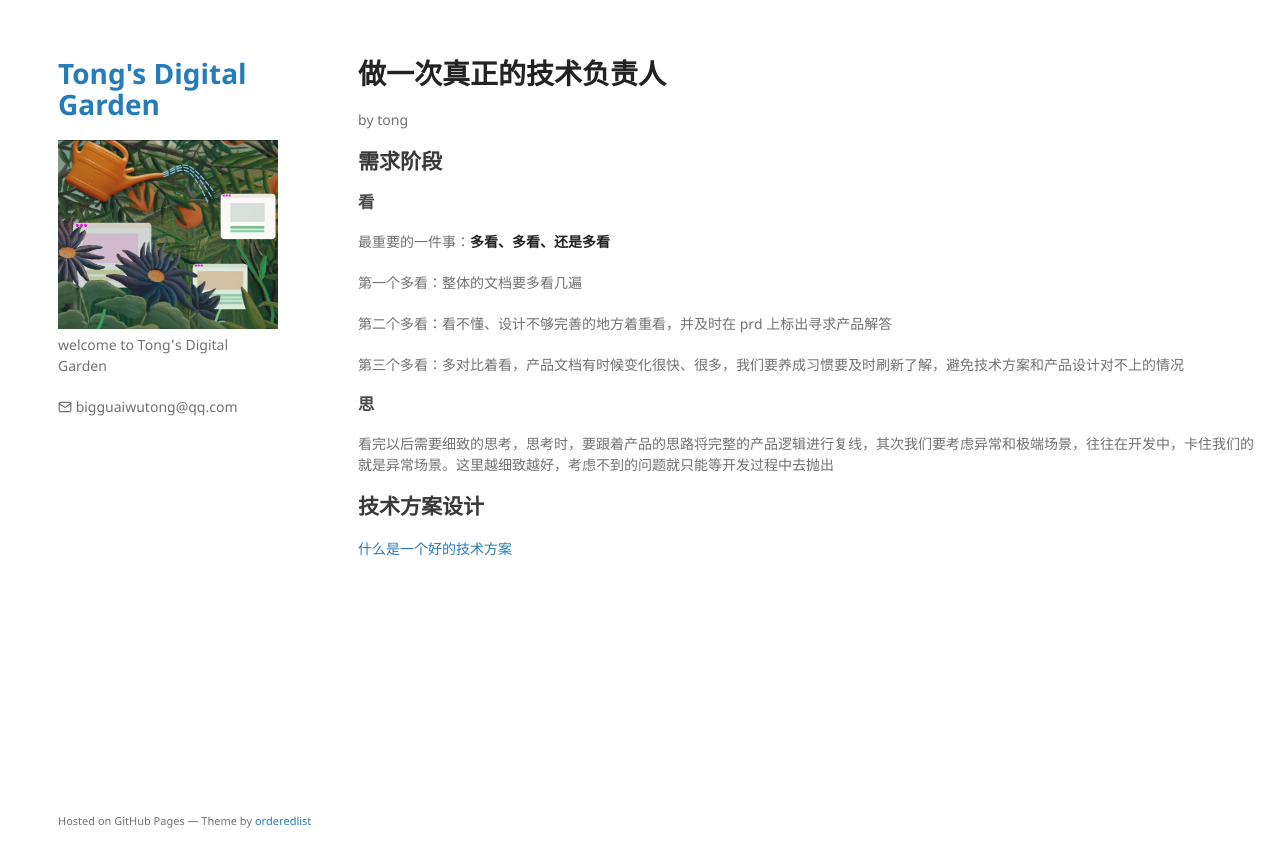
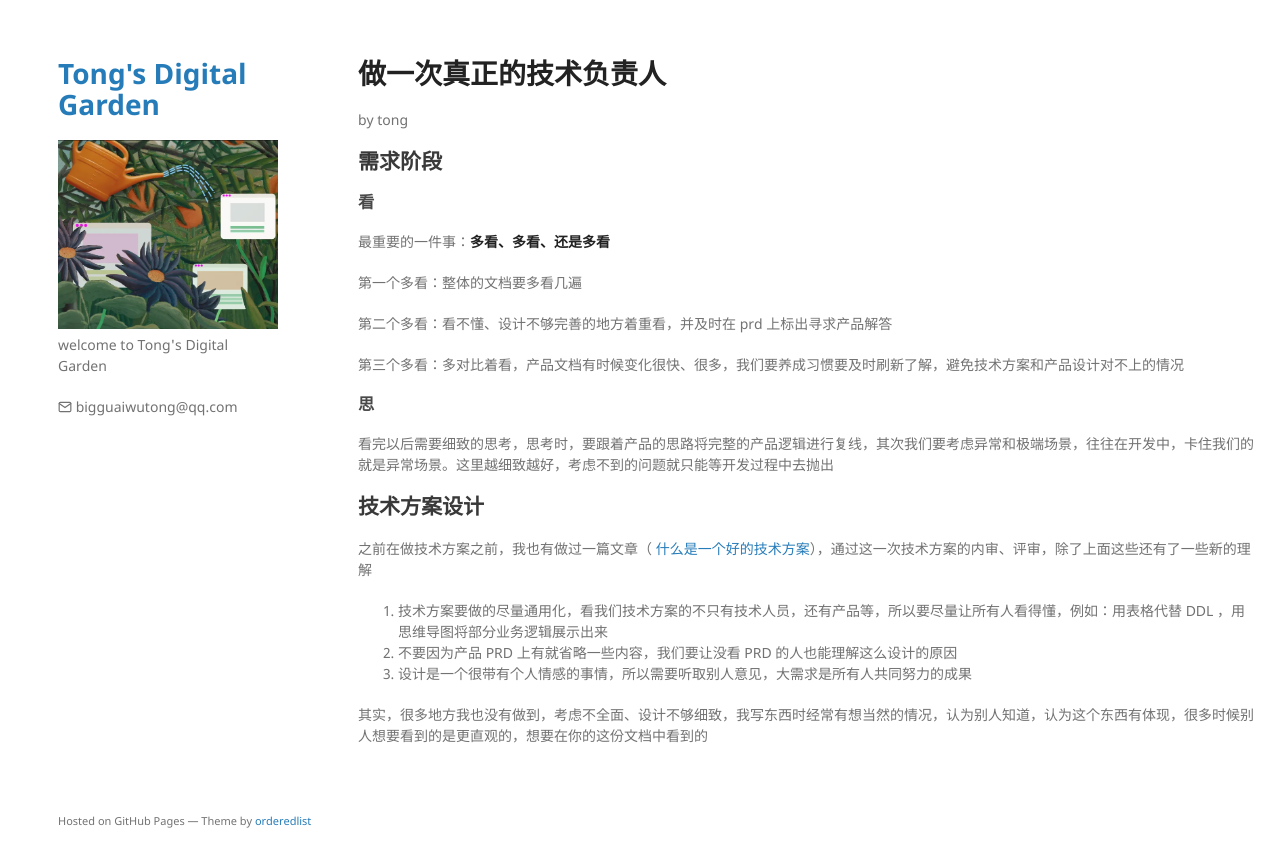
Before and after one commit to TongCodeSpace/TongCodeSpace.github.io, a Jekyll site: the page built from note/复盘/工作/做一次技术负责人.md, in a window 1280 px wide. Shown: the top 867 px of the page. Built offline with Jekyll 4.4.1, drawn with Linux system fonts in a browser that asks for light colours; comment, search, counter and statistics services are not loaded.

Commit message:
vault backup: M note/复盘/工作/做一次技术负责人.md

```diff
--- a/note/复盘/工作/做一次技术负责人.md
+++ b/note/复盘/工作/做一次技术负责人.md
@@ -19,4 +19,9 @@ layout: post
 
 
 ## 技术方案设计
-[什么是一个好的技术方案](../../想法/记录/什么是一个好的技术方案.md)
+之前在做技术方案之前，我也有做过一篇文章（ [什么是一个好的技术方案](../../想法/记录/什么是一个好的技术方案.md)），通过这一次技术方案的内审、评审，除了上面这些还有了一些新的理解
+1. 技术方案要做的尽量通用化，看我们技术方案的不只有技术人员，还有产品等，所以要尽量让所有人看得懂，例如：用表格代替 DDL ，用思维导图将部分业务逻辑展示出来
+2. 不要因为产品 PRD 上有就省略一些内容，我们要让没看 PRD 的人也能理解这么设计的原因
+3. 设计是一个很带有个人情感的事情，所以需要听取别人意见，大需求是所有人共同努力的成果
+
+其实，很多地方我也没有做到，考虑不全面、设计不够细致，我写东西时经常有想当然的情况，认为别人知道，认为这个东西有体现，很多时候别人想要看到的是更直观的，想要在你的这份文档中看到的
```
